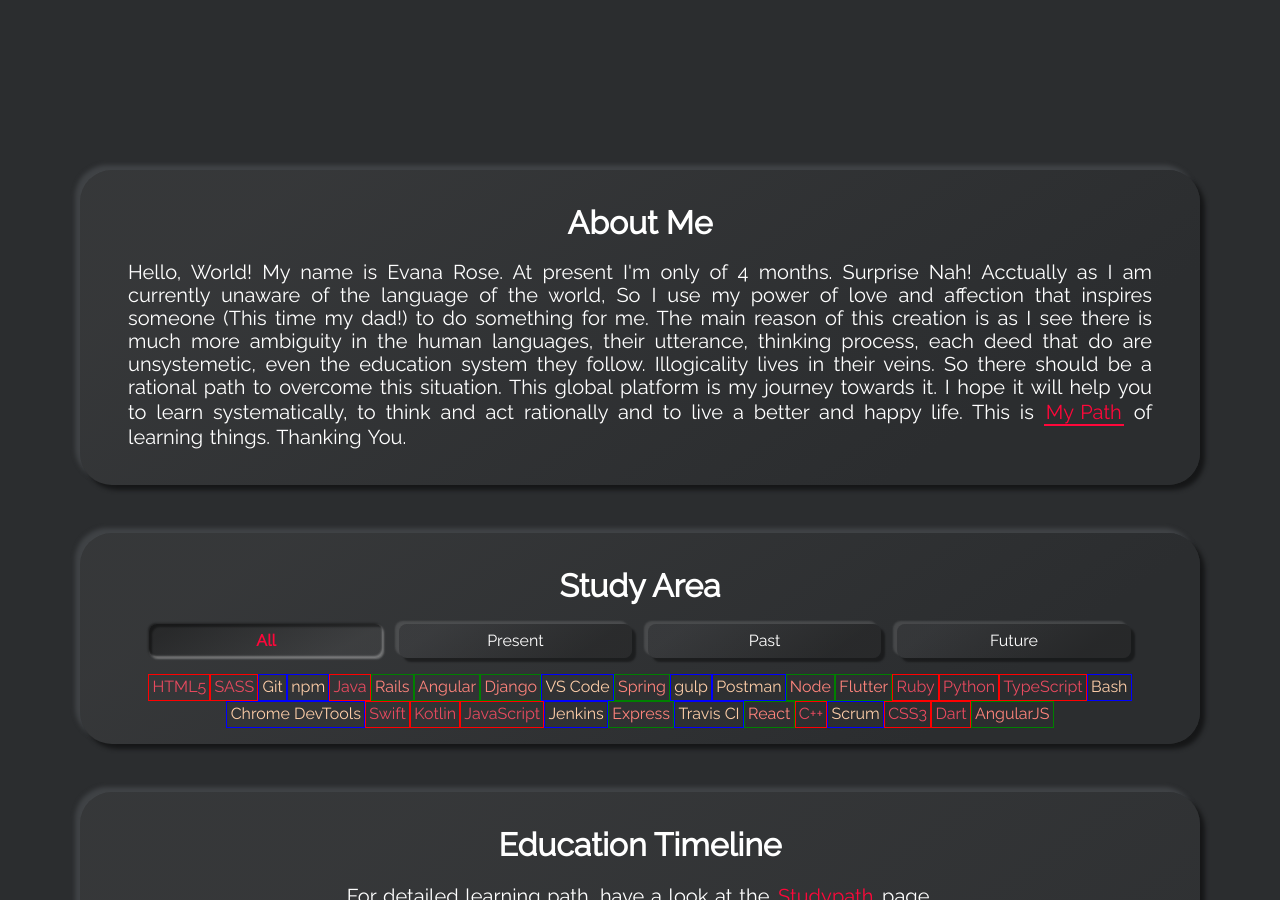
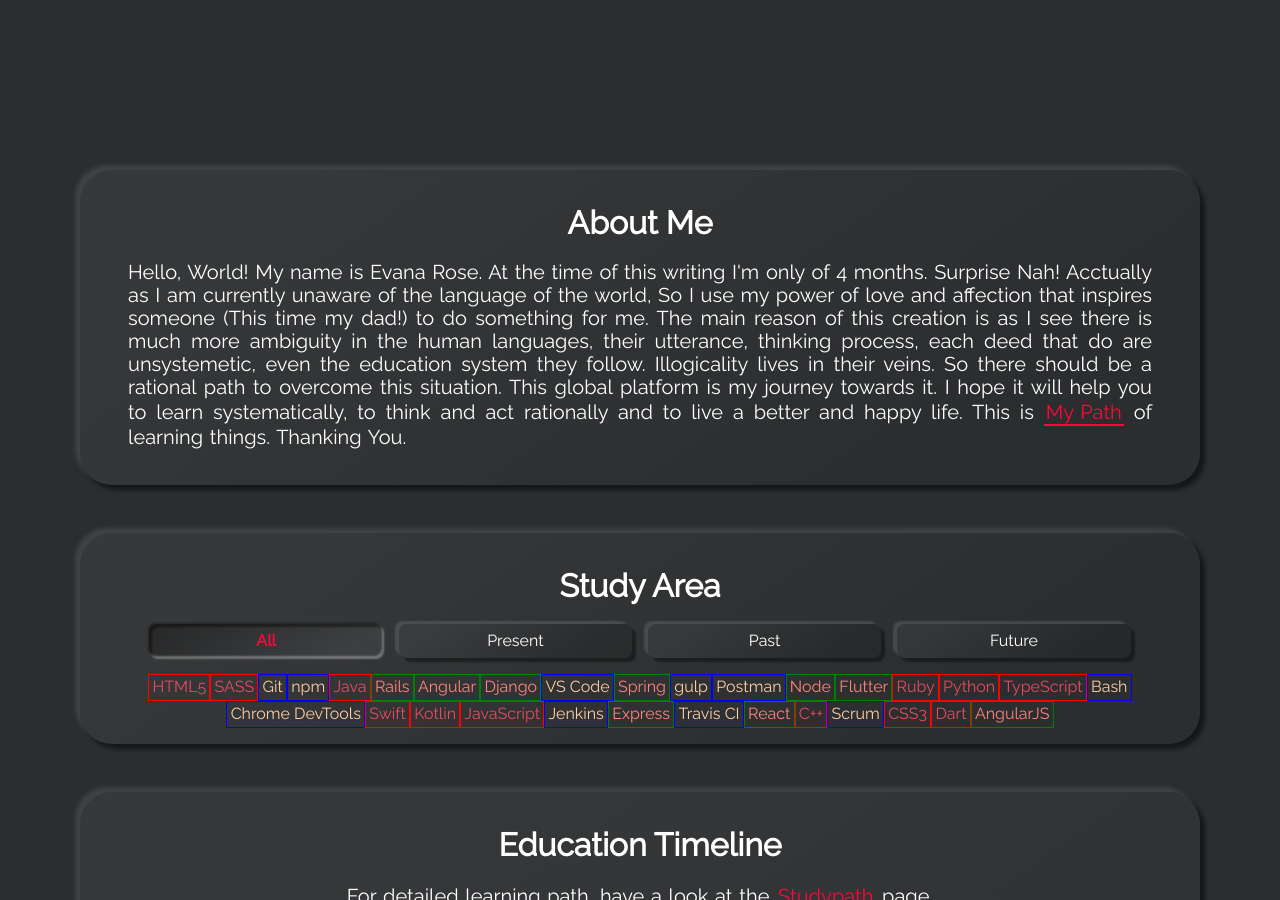
Before and after one commit to MDShahid94/evanarose.com, a Jekyll site: the page built from index.html, in a window 1280 px wide and 900 px high, scrolled down 890 px. Built offline with Jekyll 4.4.1, drawn with Linux system fonts in a browser that asks for light colours.

Commit message:
Update _config.yml

```diff
--- a/_config.yml
+++ b/_config.yml
@@ -35,7 +35,7 @@
 # about_me_title: The will be displayed as the title in the About Me section
 about_me_title: About Me
 # about_me_description: This will be displayed under the title.
-about_me_description: Hello, World! My name is Evana Rose. At present I'm only of 4 months. Surprise Nah! Acctually as I am currently unaware of the language of the world, So I use my power of love and affection that inspires someone (This time my dad!) to do something for me. The main reason of this creation is as I see there is much more ambiguity in the human languages, their utterance, thinking process, each deed that do are unsystemetic, even the education system they follow. Illogicality lives in their veins. So there should be a rational path to overcome this situation. This global platform is my journey towards it. I hope it will help you to learn systematically, to think and act rationally and to live a better and happy life. This is <a class="highlight-link" href="https://studypath.evanarose.com" rel="noreferrer"> My Path </a> of learning things. Thanking You.
+about_me_description: Hello, World! My name is Evana Rose. At the time of this writing I'm only of 4 months. Surprise Nah! Acctually as I am currently unaware of the language of the world, So I use my power of love and affection that inspires someone (This time my dad!) to do something for me. The main reason of this creation is as I see there is much more ambiguity in the human languages, their utterance, thinking process, each deed that do are unsystemetic, even the education system they follow. Illogicality lives in their veins. So there should be a rational path to overcome this situation. This global platform is my journey towards it. I hope it will help you to learn systematically, to think and act rationally and to live a better and happy life. This is <a class="highlight-link" href="https://studypath.evanarose.com" rel="noreferrer"> My Path </a> of learning things. Thanking You.
 # SKILLS SECTION
 # show_skills_card:
 # > setting this to true, will display the Skills section
```
